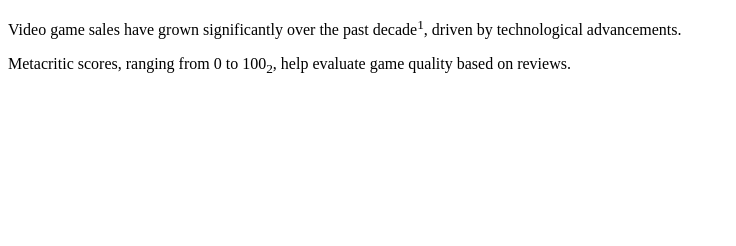
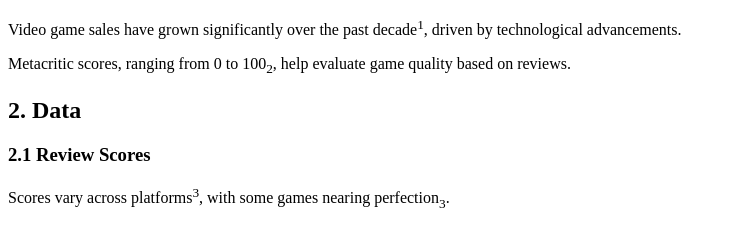
Before and after one commit to JoelSGarcia/3300-Module-7, a plain HTML site: page index.html in a window 1280 px wide. Shown: the part 110-356 px from the top of the page, without its empty margins (0-736 px from the left). Drawn offline with Linux system fonts and the light colour scheme.

Commit message:
Update index.html
Added data section

```diff
--- a/index.html
+++ b/index.html
@@ -19,7 +19,11 @@
                 advancements.</p>
             <p>Metacritic scores, ranging from 0 to 100<sub>2</sub>, help evaluate game quality based on reviews.</p>
         </section>
-        <section id="data"></section>
+        <section id="data">
+            <h2>2. Data</h2>
+            <h3>2.1 Review Scores</h3>
+            <p>Scores vary across platforms<sup>3</sup>, with some games nearing perfection<sub>3</sub>.</p>
+        </section>
         <section id="analysis"></section>
         <section id="conclusion"></section>
     </main>
```
